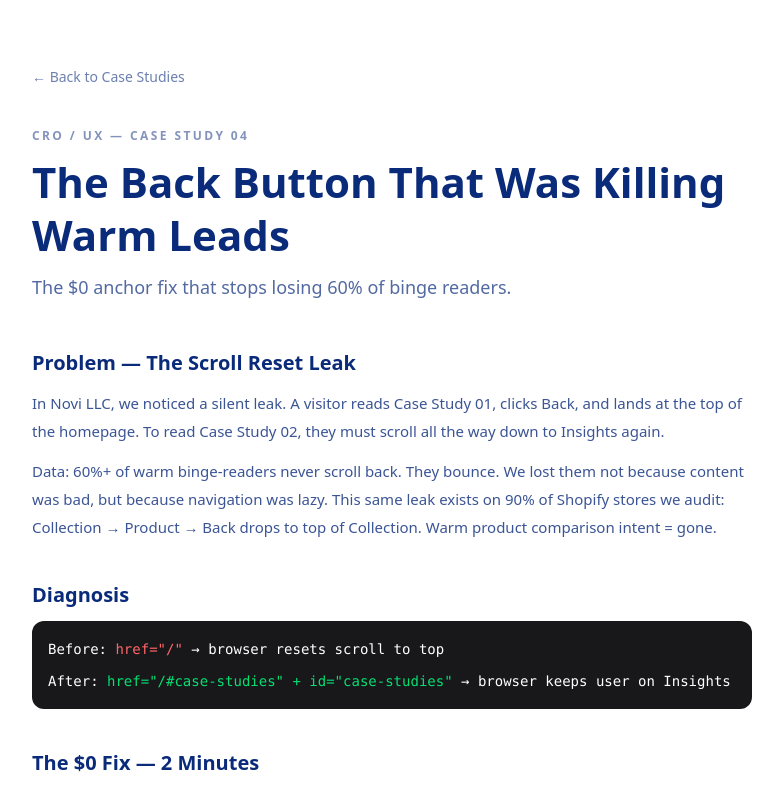
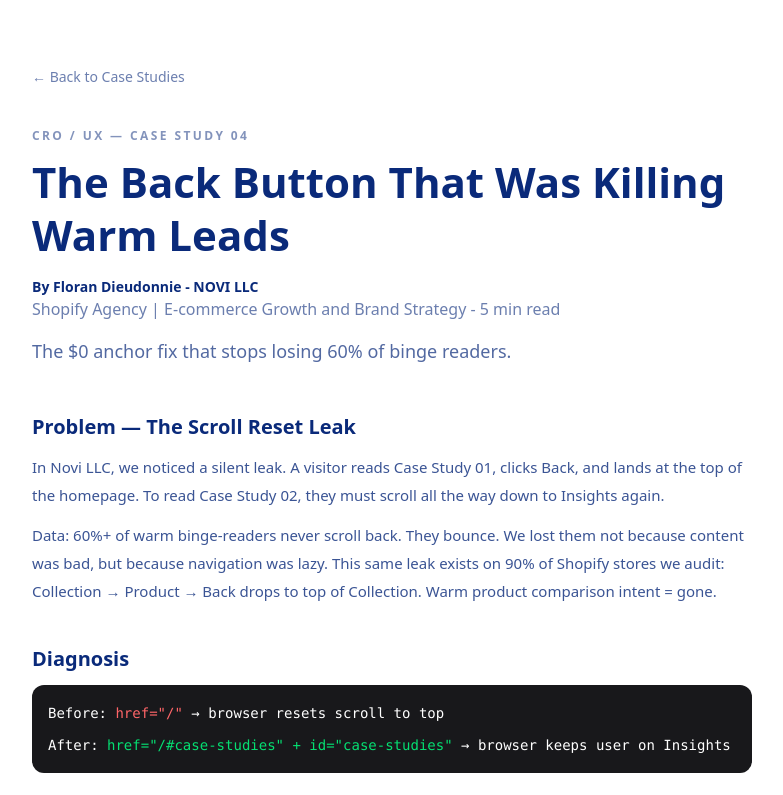
Before and after one commit to NOVI-I6699-cmd/portfolio-starter-kit, a Next.js app: page /insights/case-study-04 in a window 1280 px wide. Shown: the top 795 px of the page, without its empty margins (248-1031 px from the left). Built offline with nearby package versions, Linux system fonts and the light colour scheme.

Commit message:
Update page.tsx

```diff
--- a/app/insights/case-study-04/page.tsx
+++ b/app/insights/case-study-04/page.tsx
@@ -4,7 +4,7 @@ export default function CaseStudy04() {
   return (
     <div className="min-h-screen bg-white">
       <div className="max-w-3xl mx-auto px-6 py-16">
-        {/* TOP - ONLY "Back to Case Studies" - NO HEADING */}
+        {/* TOP - NO HEADING */}
         <Link href="/#case-studies" className="text-sm text-[#0A2A7A]/60 hover:text-[#0A2A7A] transition-colors">
           ← Back to Case Studies
         </Link>
@@ -14,7 +14,14 @@ export default function CaseStudy04() {
           <h1 className="text-4xl md:text-[42px] font-bold mt-3 leading-tight" style={{color: '#0A2A7A'}}>
             The Back Button That Was Killing Warm Leads
           </h1>
-          <p className="text-lg mt-3 opacity-70 leading-7" style={{color: '#0A2A7A'}}>
+          {/* ADDED - THE TINY FIX YOU WANTED */}
+          <p className="mt-4 text-sm font-bold" style={{color: '#0A2A7A'}}>
+            By Floran Dieudonnie - NOVI LLC
+          </p>
+          <p className="mt-1 text-xs" style={{color: '#0A2A7A'}} className="opacity-60">
+            Shopify Agency | E-commerce Growth and Brand Strategy - 5 min read
+          </p>
+          <p className="text-lg mt-4 opacity-70 leading-7" style={{color: '#0A2A7A'}}>
             The $0 anchor fix that stops losing 60% of binge readers.
           </p>
         </div>
@@ -72,7 +79,6 @@ export default function CaseStudy04() {
           </div>
         </div>
 
-        {/* BOTTOM - SECOND CLICK - WITH HEADING */}
         <div className="mt-12">
           <Link href="/#case-studies" className="inline-flex self-start border px-6 py-3 rounded-full text-sm font-semibold hover:bg-black hover:text-white transition" style={{borderColor: '#0A2A7A', color: '#0A2A7A'}}>
             ← Back to Case Studies Heading
```
